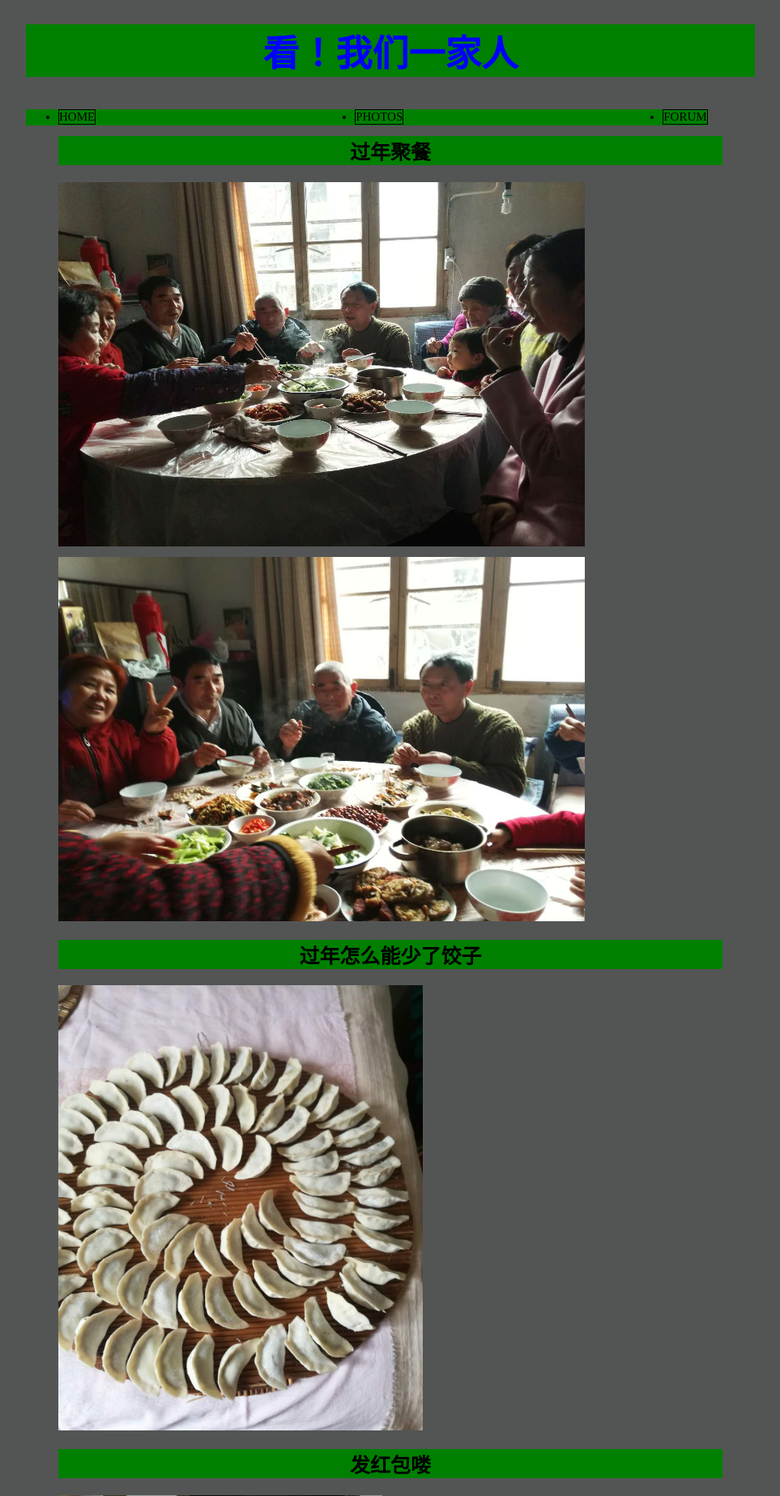
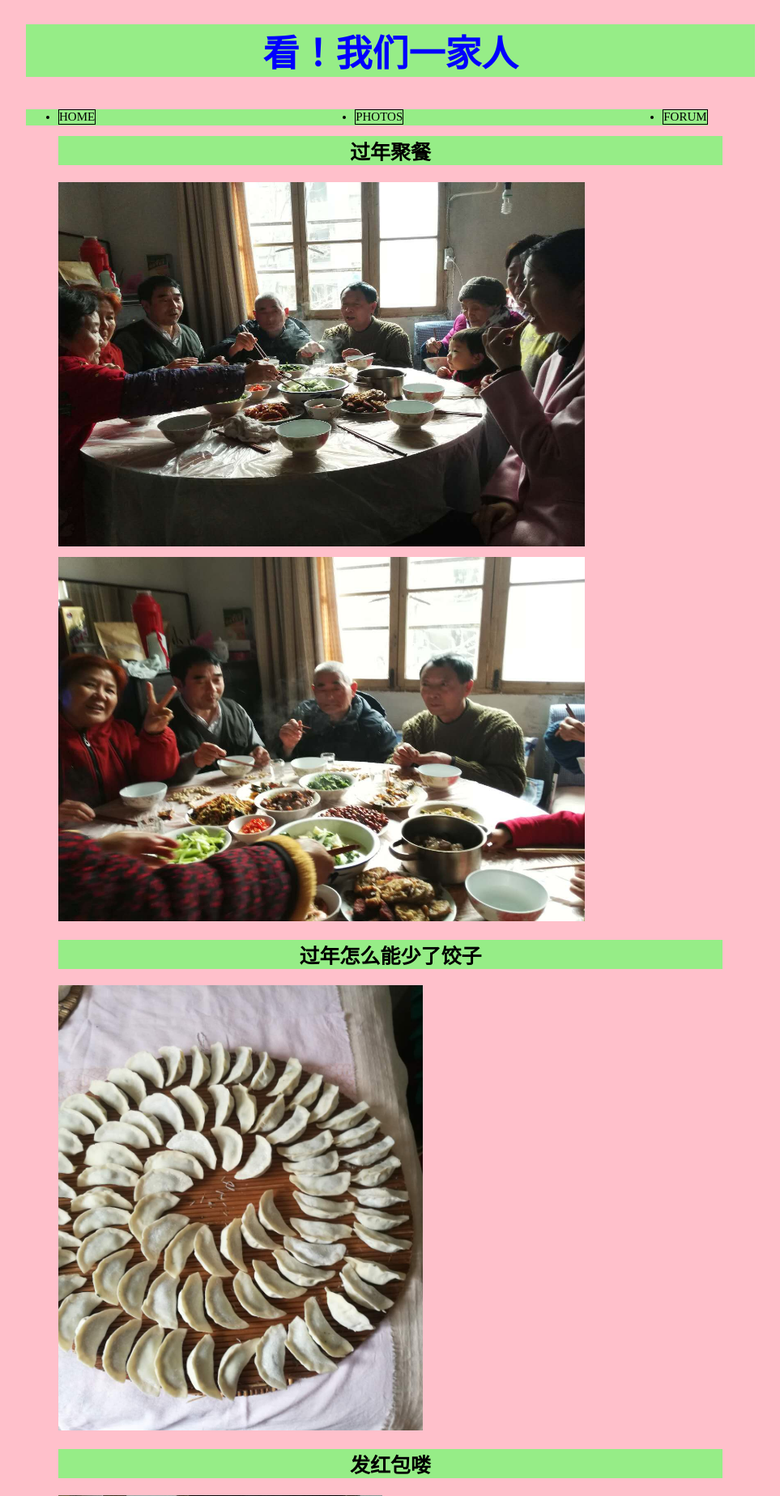
Before and after one commit to Fionanz/family.github.io, a PHP site: page / in a window 1280 px wide. Shown: the top 1848 px of the page at 81% size, without its empty margins (158-1121 px from the left). Run offline with PHP 8.4, Linux system fonts and the light colour scheme; some web fonts are replaced.

Commit message:
Update style.css
modify the background color

```diff
--- a/styles/style.css
+++ b/styles/style.css
@@ -1,7 +1,7 @@
 
 html{
 	font-size:10px;
-	background-color:#535555;
+	background-color:pink;
 	font-family: 'Droid Serif', serif;
 }
 
@@ -10,7 +10,7 @@ h1 {
 	color:blue;
 	font-family: 'Tangerine', cursive;
 	font-size: 45px;
-	background-color:green;
+	background-color:#96ed87;
 }
 
 h2 {
@@ -18,12 +18,12 @@ h2 {
 	color:black;
 	font-family: 'Tangerine', cursive;
 	font-size: 25px;
-	background-color:green;
+	background-color:#96ed87;
 }
 
 ul li{
 	float: left;
-	background-color:green;
+	background-color:#96ed87;
 	border: 1px solid black;
 	margin-right:320px;
 	font-size: 15px;
@@ -32,7 +32,7 @@ ul li{
 ul {
 	float: left;
 	height: 20px;
-	background-color:green;
+	background-color:#96ed87;
 }
 
 
```
